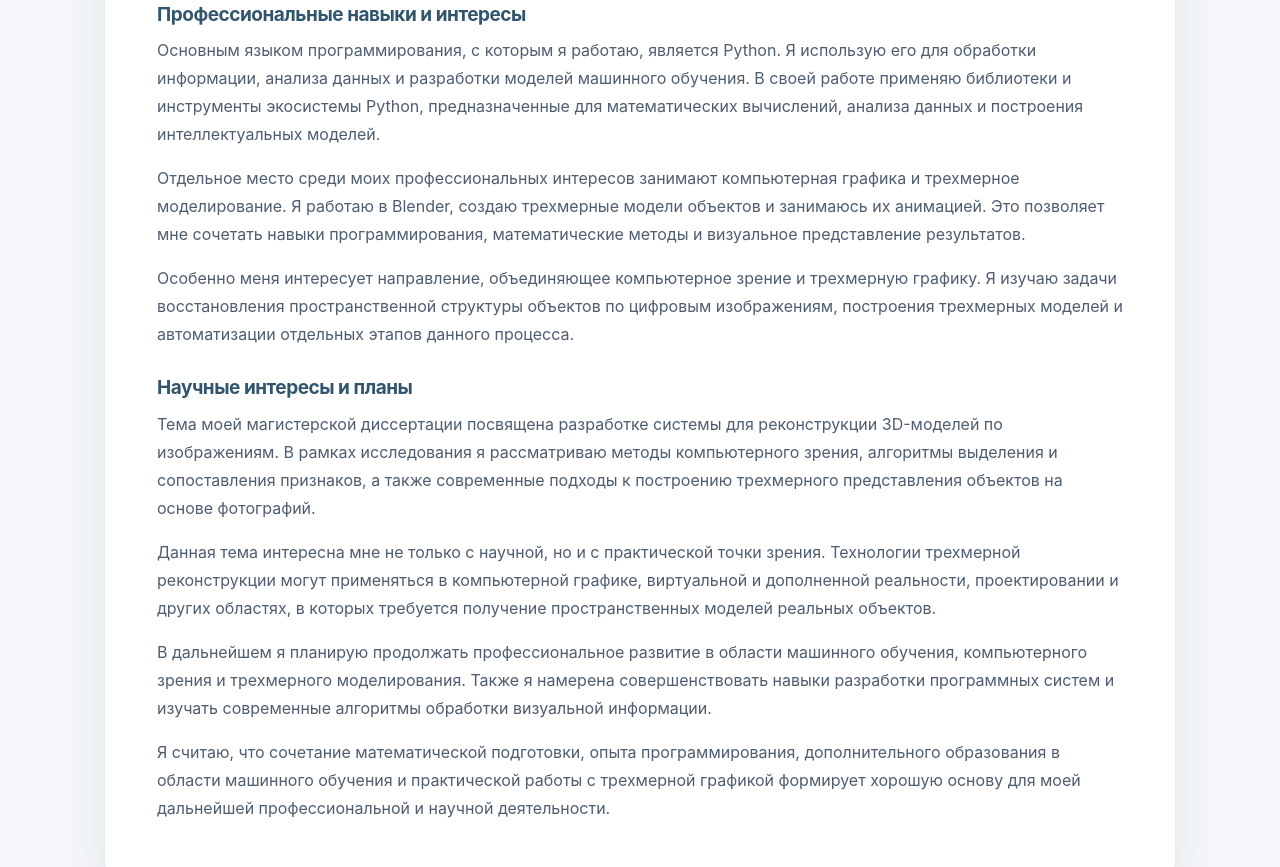
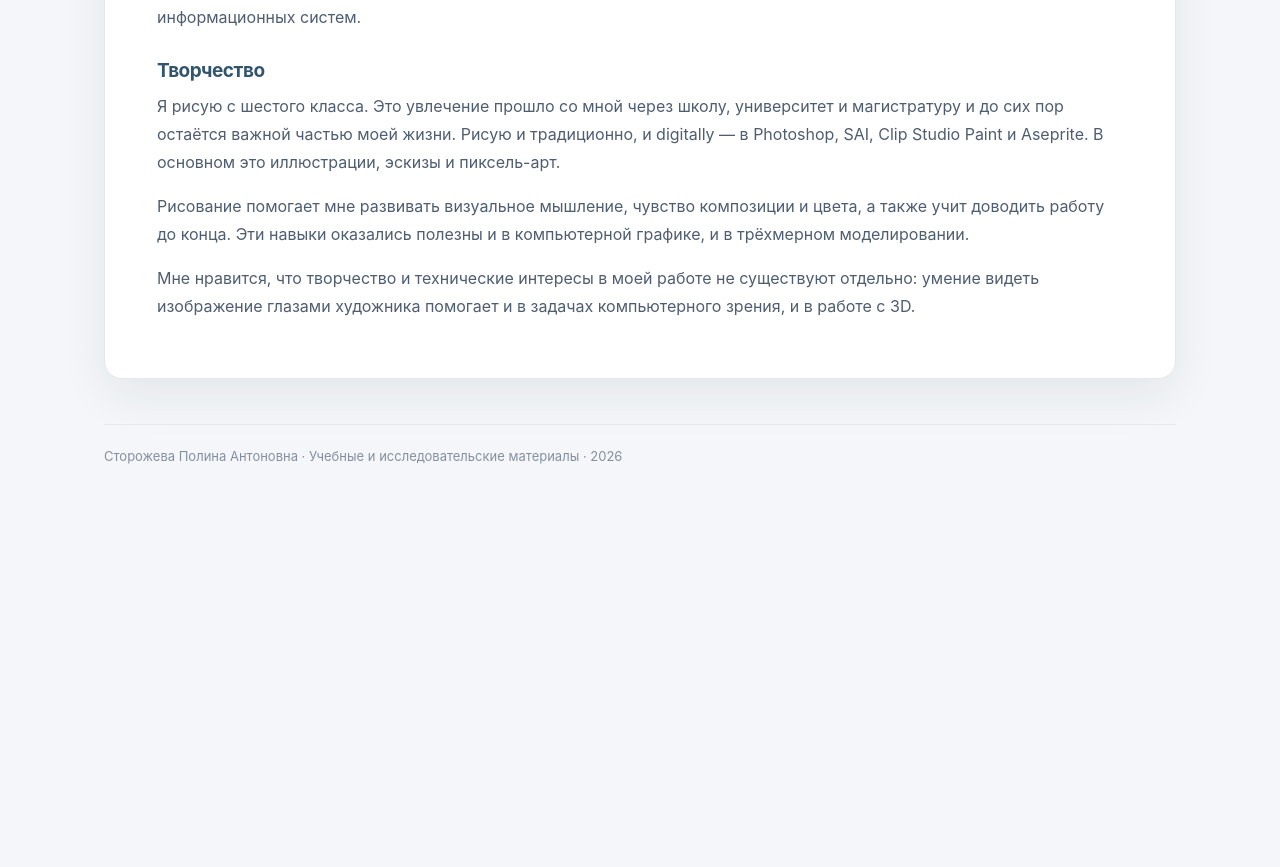
Before and after one commit to voird/-, a plain HTML site: page index.htm in a window 1280 px wide. Shown: the part 2169-3036 px from the top of the page. After the commit the page ends 2717 px from the top, so only its background shows below. Drawn offline with Linux system fonts and the light colour scheme.

Commit message:
Update index.htm

```diff
--- a/index.htm
+++ b/index.htm
@@ -10,7 +10,7 @@
   <p class="portrait-caption">Магистрантка Кубанского государственного университета</p><div class="facts"><div class="fact"><small>Университет</small><strong>Кубанский государственный университет</strong></div><div class="fact"><small>Направление</small><strong>Прикладная математика и информатика</strong></div><div class="fact"><small>Факультет</small><strong>Математики и компьютерных наук</strong></div><div class="fact"><small>Научный руководитель</small><strong>Синица С. Г.</strong></div></div></aside></section>
 <section class="profile-note"><h2 style="margin:0 0 8px;font-size:20px">Исследовательская тема</h2><p>В рамках магистерской работы рассматриваются методы компьютерного зрения, алгоритмы выделения и сопоставления признаков, а также подходы к построению трёхмерного представления объектов по фотографиям.</p></section>
 <section class="container" style="margin:34px 0 0;max-width:none"><header><h2 style="margin:0">Автобиография</h2><p>Сторожева Полина Антоновна</p></header><h3>Образование и школьные годы</h3>
-<p>Мой интерес к информационным технологиям и современным цифровым инструментам постепенно сформировался еще в период школьного обучения. Я училась в гимназии № 92 города Краснодара. Во время учебы я стремилась не только получать хорошие оценки, но и углубленно изучать интересующие меня дисциплины, развивать аналитическое мышление и навыки самостоятельной работы.</p>
+<p>Мой интерес к информационным технологиям и современным цифровым инструментам постепенно сформировался еще в период школьного обучения. Я училась в гимназии № 92 города Краснодара. Параллельно с учебой я двенадцать лет занималась спортом, балетом и народными танцами: выступала в составе коллектива на сцене, участвовала в концертах и конкурсах. Занятия танцами и спортом научили меня дисциплине, ответственности, умению работать в команде и сохранять концентрацию даже при высоких нагрузках — качествам, которые позже оказались важны и в учебе, и в профессиональной деятельности.</p>
 <p>Гимназию я окончила с отличием, получив аттестат с отличием и медаль. Для меня этот результат стал подтверждением того, что систематическая работа, ответственность и заинтересованность в обучении помогают достигать поставленных целей.</p>
 <h3>Высшее образование</h3>
 <p>После окончания школы я поступила в Кубанский государственный университет на направление, связанное с прикладной математикой и информационными технологиями. Обучение в университете позволило мне получить фундаментальную подготовку в области математики, программирования и компьютерных наук, а также сформировать интерес к практическому применению вычислительных методов.</p>
@@ -20,14 +20,10 @@
 <p>Стремясь расширить знания, полученные в университете, я прошла дополнительное обучение в Томском государственном университете по направлению «Машинное обучение». Благодаря этому я углубила понимание методов анализа данных, принципов построения моделей машинного обучения и особенностей их практического применения.</p>
 <p>В рамках дополнительного обучения я также прошла стажировку, связанную с анализом базы данных компьютерных комплектующих. Во время работы я получила практический опыт взаимодействия с наборами данных, их изучения и анализа. Этот опыт помог мне лучше понять, каким образом методы обработки информации и программные инструменты применяются для решения прикладных задач.</p>
 <p>Стажировка стала важным этапом моего профессионального развития, поскольку позволила дополнить теоретическую подготовку практическими навыками работы с данными и познакомиться с задачами, возникающими при разработке информационных систем.</p>
-<h3>Профессиональные навыки и интересы</h3>
-<p>Основным языком программирования, с которым я работаю, является Python. Я использую его для обработки информации, анализа данных и разработки моделей машинного обучения. В своей работе применяю библиотеки и инструменты экосистемы Python, предназначенные для математических вычислений, анализа данных и построения интеллектуальных моделей.</p>
-<p>Отдельное место среди моих профессиональных интересов занимают компьютерная графика и трехмерное моделирование. Я работаю в Blender, создаю трехмерные модели объектов и занимаюсь их анимацией. Это позволяет мне сочетать навыки программирования, математические методы и визуальное представление результатов.</p>
-<p>Особенно меня интересует направление, объединяющее компьютерное зрение и трехмерную графику. Я изучаю задачи восстановления пространственной структуры объектов по цифровым изображениям, построения трехмерных моделей и автоматизации отдельных этапов данного процесса.</p>
-<h3>Научные интересы и планы</h3>
-<p>Тема моей магистерской диссертации посвящена разработке системы для реконструкции 3D-моделей по изображениям. В рамках исследования я рассматриваю методы компьютерного зрения, алгоритмы выделения и сопоставления признаков, а также современные подходы к построению трехмерного представления объектов на основе фотографий.</p>
-<p>Данная тема интересна мне не только с научной, но и с практической точки зрения. Технологии трехмерной реконструкции могут применяться в компьютерной графике, виртуальной и дополненной реальности, проектировании и других областях, в которых требуется получение пространственных моделей реальных объектов.</p>
-<p>В дальнейшем я планирую продолжать профессиональное развитие в области машинного обучения, компьютерного зрения и трехмерного моделирования. Также я намерена совершенствовать навыки разработки программных систем и изучать современные алгоритмы обработки визуальной информации.</p>
-<p>Я считаю, что сочетание математической подготовки, опыта программирования, дополнительного образования в области машинного обучения и практической работы с трехмерной графикой формирует хорошую основу для моей дальнейшей профессиональной и научной деятельности.</p></section>
+<h3>Творчество</h3>
+<p>Я рисую с шестого класса. Это увлечение прошло со мной через школу, университет и магистратуру и до сих пор остаётся важной частью моей жизни. Рисую и традиционно, и digitally — в Photoshop, SAI, Clip Studio Paint и Aseprite. В основном это иллюстрации, эскизы и пиксель-арт.</p>
+<p>Рисование помогает мне развивать визуальное мышление, чувство композиции и цвета, а также учит доводить работу до конца. Эти навыки оказались полезны и в компьютерной графике, и в трёхмерном моделировании.</p>
+<p>Мне нравится, что творчество и технические интересы в моей работе не существуют отдельно: умение видеть изображение глазами художника помогает и в задачах компьютерного зрения, и в работе с 3D.</p>
+</section>
 <footer>Сторожева Полина Антоновна · Учебные и исследовательские материалы · 2026</footer>
 </main></body></html>
```
